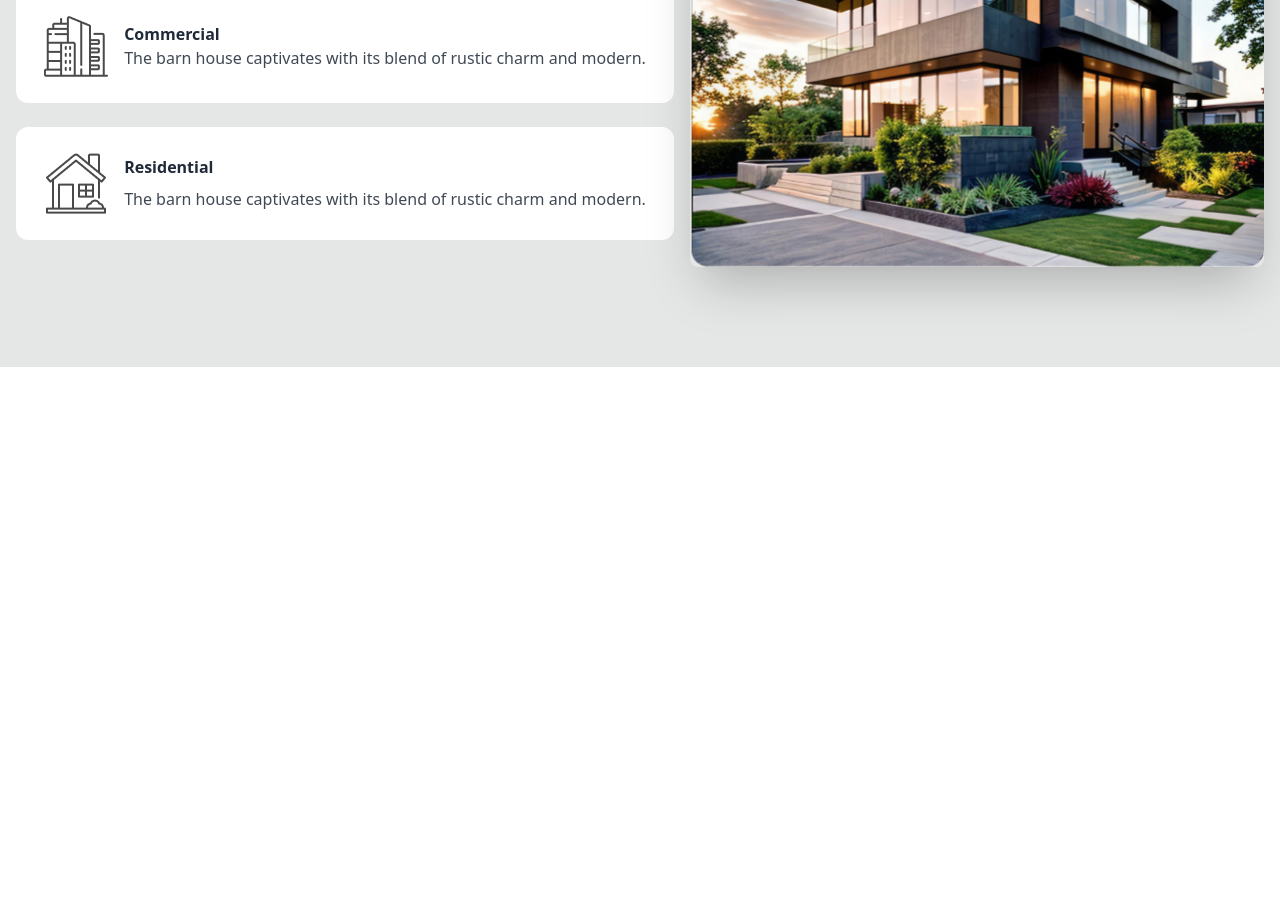
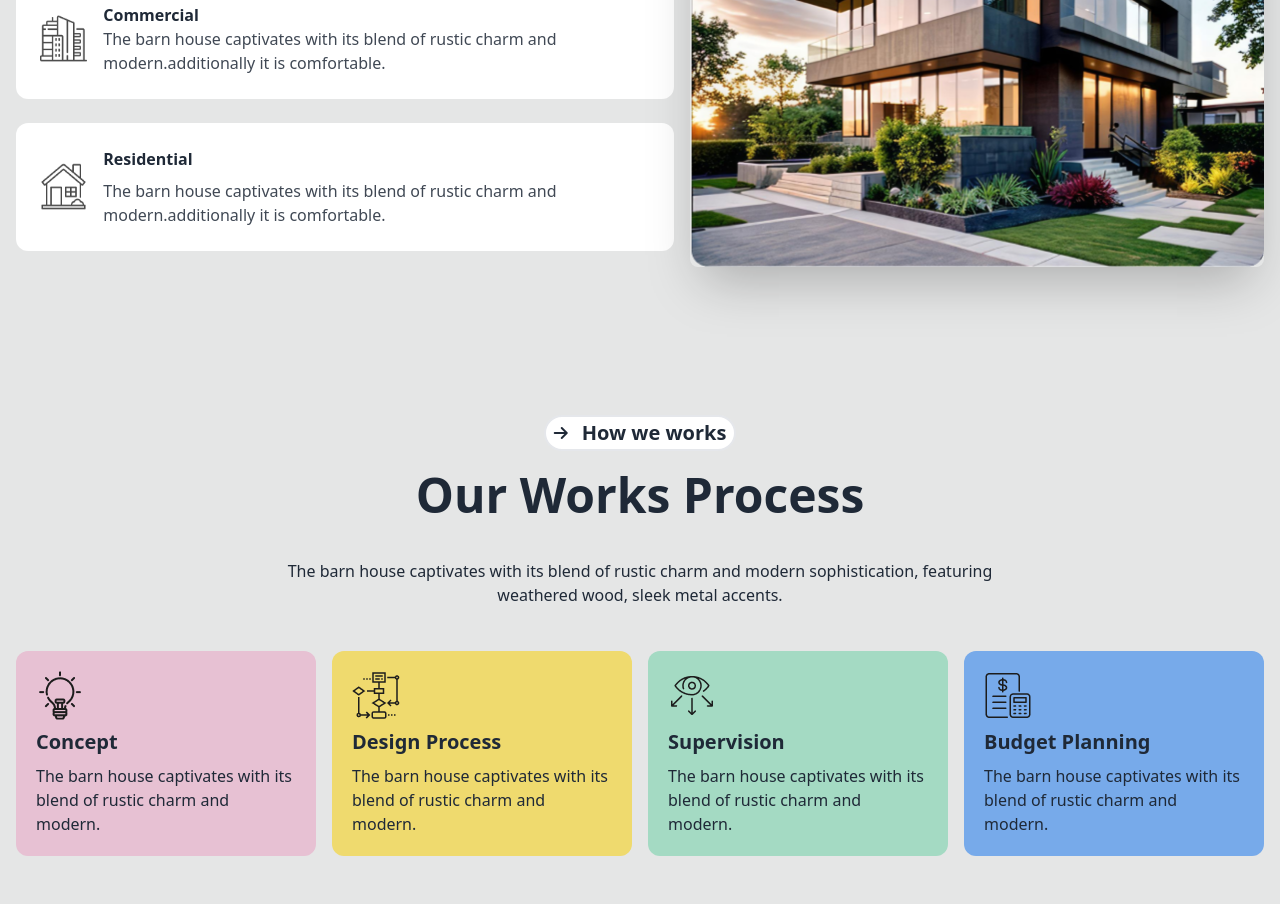
Before and after one commit to KaziAbdurRahim/Assignment-3, a plain HTML site: page index.html in a window 1280 px wide. Shown: the part 1216-2120 px from the top of the page. Before the commit the page ends 1583 px from the top, so only its background shows below. Drawn offline with nearby package versions, Linux system fonts and the light colour scheme.

Commit message:
added the our works

```diff
--- a/index.html
+++ b/index.html
@@ -22,6 +22,10 @@
                         clifford: '#da373d',
                         'clr-pri': '#ABEF5F',
                         'halka-gr': 'rgba(171, 239, 95, 0.5)',
+                        'cl-pink': '#E7C1D3',
+                        'clr-yellow': '#EFDA6E',
+                        'clr-green': '#A4DAC3',
+                        'clr-blue': '#77AAEA',
 
                     }
                 }
@@ -136,23 +140,25 @@
             <div>
                 <div class="hero bg-base-200 py-14">
                     <div class="hero-content flex-col items-center justify-center text-center">
-                      <img
-                        src="assets/banner.png"
-                        class=" rounded-lg " />
+                        <img src="assets/banner.png" class=" rounded-lg " />
                         <div>
                             <h1 class="text-5xl font-bold">A barn house of this design has a striking appearance</h1>
                             <p class="py-6">
-                            The barn house captivates with its blend of rustic charm and modern sophistication, featuring weathered wood, sleek metal accents, and large windows that flood the space with natural light.
+                                The barn house captivates with its blend of rustic charm and modern sophistication,
+                                featuring weathered wood, sleek metal accents, and large windows that flood the space
+                                with natural light.
                             </p>
                             <!-- button -->
                             <button type="button " class="">
-                            <div class="flex space-x-2 p-2  bg-halka-gr border-[#ABEF5F] items-center border-2 rounded-3xl">
+                                <div
+                                    class="flex space-x-2 p-2  bg-halka-gr border-[#ABEF5F] items-center border-2 rounded-3xl">
                                     <div>
                                         <a class=" text-xl font-semibold">View Details</a>
                                     </div>
                                     <!-- icon -->
                                     <div class="bg-clr-pri w-8 h-8 rounded-full  p-2 relative text-white ">
-                                    <i class="fa-solid fa-arrow-right -rotate-45 absolute   left-[25%] top-[25%]"></i>
+                                        <i
+                                            class="fa-solid fa-arrow-right -rotate-45 absolute   left-[25%] top-[25%]"></i>
                                     </div>
 
                             </button>
@@ -160,7 +166,7 @@
                         </div>
 
                     </div>
-                    </div >
+                </div>
 
             </div>
 
@@ -174,7 +180,7 @@
     <main>
         <!-- design thougthful -->
         <section class="bg-base-300 ">
-            <div class="container mx-auto lg:py-12 py-8relative">
+            <div class="container mx-auto lg:py-12 py-8 relative">
                 <img src="assets/Vector.png" alt="" class="absolute -left-11 hidden lg:block">
                 <!-- hero conyent -->
                 <div class=" ">
@@ -196,41 +202,125 @@
 
                                 <h1 class="text-5xl font-bold py-6">We design thoughtful, liveable spaces</h1>
                                 <p class="py-6 lg:hidden ">
-                                The barn house captivates with its blend of rustic charm and  modern sophistication, featuring weathered wood, sleek metal accents.
+                                    The barn house captivates with its blend of rustic charm and modern sophistication,
+                                    featuring weathered wood, sleek metal accents.
                                 </p>
                                 <p class="lg:py-6 hidden lg:block">
                                     as
                                 </p>
                                 <!-- card 1 -->
-                            <div class="bg-base-100 rounded-xl flex p-6 space-x-4 justify-center lg:items-center mb-6 text-start">
+                                <div
+                                    class="bg-base-100 rounded-xl flex p-6 space-x-4 justify-center lg:items-center mb-6 text-start">
                                     <div>
                                         <img src="assets/commercial.png" alt="">
                                     </div>
                                     <div>
                                         <h3 class="font-semibold">Commercial</h3>
-                                    <p class="opacity-85">The barn house captivates with its blend of rustic charm and modern.</p>
+                                        <p class="opacity-85">The barn house captivates with its blend of rustic charm
+                                            and modern.additionally it is comfortable.</p>
                                     </div>
                                 </div>
                                 <!-- card 2 -->
-                            <div class="bg-base-100 rounded-xl flex p-6 space-x-4 justify-center lg:items-center text-start">
+                                <div
+                                    class="bg-base-100 rounded-xl flex p-6 space-x-4 justify-center lg:items-center text-start">
                                     <div>
                                         <img src="assets/residential.png" alt="">
                                     </div>
                                     <div class="space-y-2">
                                         <h3 class="font-semibold">Residential</h3>
-                                    <p class="opacity-85">The barn house captivates with its blend of rustic charm and modern.</p>
+                                        <p class="opacity-85">The barn house captivates with its blend of rustic charm
+                                            and modern.additionally it is comfortable.</p>
                                     </div>
                                 </div>
 
                             </div>
-                          <img
-                            src="assets/Rectangle.png"
-                            class=" rounded-lg shadow-2xl" />
+                            <img src="assets/Rectangle.png" class=" rounded-lg shadow-2xl" />
                         </div>
                     </div>
                 </div>
             </div>
 
+            <!-- Our work process -->
+            <div class="container mx-auto lg:py-12 py-8 px-4">
+                <!-- description + button -->
+                <div class="text-center lg:w-[60%] mx-auto lg:space-y-4 lg:mb-5 space-y-3">
+                    <!-- button -->
+                    <button type="button " class="">
+                        <div class="flex space-x-1 pr-2  bg-base-100  items-center border-2 rounded-3xl">
+                            <!-- icon -->
+                            <div class=" w-8 h-8 rounded-full  pr-2 relative">
+                                <i class="fa-solid fa-arrow-right absolute   left-[25%] top-[25%]"></i>
+                            </div>
+                            <div>
+                                <a class=" text-xl font-semibold">How we works</a>
+                            </div>
+
+                    </button>
+                    <h1 class="text-5xl font-bold">Our Works Process</h1>
+                    <p class="py-6">
+                        The barn house captivates with its blend of rustic charm and modern sophistication, featuring
+                        weathered wood, sleek metal accents.
+                    </p>
+
+
+
+                </div>
+
+                <!-- cards container -->
+                <div class="grid grid-cols-1 lg:grid-cols-4 gap-4 ">
+                    <!-- card 1 -->
+                    <div class="rounded-xl bg-cl-pink p-5 space-y-2">
+                        <figure>
+                            <img src="assets/concept.png" alt="" />
+                        </figure>
+                        <div class="space-y-2">
+                            <h2 class="card-title">Concept</h2>
+                            <p>The barn house captivates with its blend of rustic charm and modern.</p>
+
+                        </div>
+
+                    </div>
+                    <!-- card 2 -->
+                    <div class="rounded-xl bg-clr-yellow p-5 space-y-2">
+                        <figure>
+                            <img src="assets/flow-chart.png" alt="" />
+                        </figure>
+                        <div class="space-y-2">
+                            <h2 class="card-title">Design Process</h2>
+                            <p>The barn house captivates with its blend of rustic charm and modern.</p>
+
+                        </div>
+
+                    </div>
+                    <!-- card 3 -->
+                    <div class="rounded-xl bg-clr-green p-5 space-y-2">
+                        <figure>
+                            <img src="assets/vision.png" alt="" />
+                        </figure>
+                        <div class="space-y-2">
+                            <h2 class="card-title">Supervision</h2>
+                            <p>The barn house captivates with its blend of rustic charm and modern.</p>
+
+                        </div>
+
+                    </div>
+                    <!-- card 4 -->
+                    <div class="rounded-xl bg-clr-blue p-5 space-y-2">
+                        <figure>
+                            <img src="assets/budget-planning.png" alt="" />
+                        </figure>
+                        <div class="space-y-2">
+                            <h2 class="card-title">Budget Planning</h2>
+                            <p>The barn house captivates with its blend of rustic charm and modern.</p>
+
+                        </div>
+
+                    </div>
+
+
+                </div>
+
+            </div>
         </section>
     </main>
 
```
Lines whose indentation alone changed are shown as unchanged.
